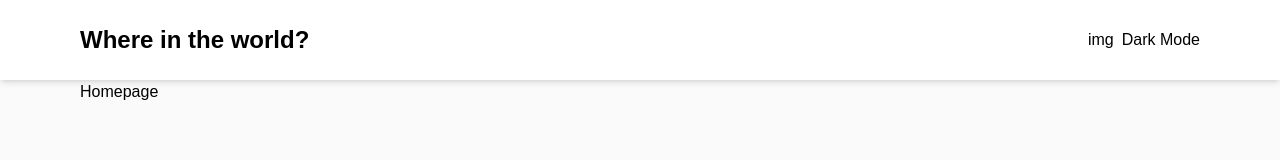
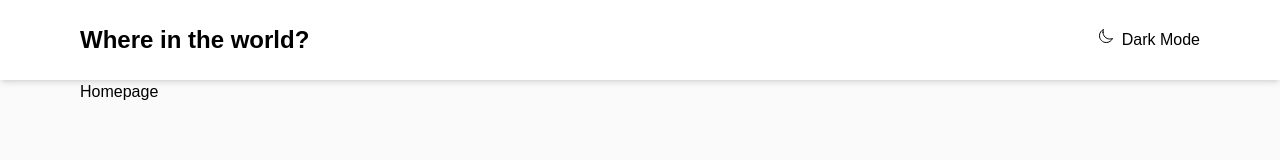
Before and after one commit to apekul/rest-countries-api, a React (Create React App) app: page / in a window 1280 px wide. Shown: the top 160 px of the page. Built offline with nearby package versions, Linux system fonts and the light colour scheme.

Commit message:
install react icons, add icons for dark/light mode

```diff
--- a/package.json
+++ b/package.json
@@ -8,6 +8,7 @@
     "@testing-library/user-event": "^13.2.1",
     "react": "^18.3.1",
     "react-dom": "^18.3.1",
+    "react-icons": "^5.2.1",
     "react-router": "^6.25.1",
     "react-router-dom": "^6.25.1",
     "react-scripts": "5.0.1",
--- a/src/Components/Navbar.js
+++ b/src/Components/Navbar.js
@@ -1,16 +1,16 @@
 import React from "react";
-
+import { IoMoonOutline, IoMoonSharp } from "react-icons/io5";
 const Navbar = () => {
   return (
     <navbar className="paddingX flex items-center justify-between py-6 bg-white shadow-md">
       <h1 className="text-2xl font-[800]">Where in the world?</h1>
       <ul>
         <li className="flex gap-2">
-          <div>img</div>
+          <IoMoonOutline />
           <p>Dark Mode</p>
         </li>
         <li className="hidden gap-2">
-          <div>img</div>
+          <IoMoonSharp />
           <p>Light Mode</p>
         </li>
       </ul>
```
Also changed, not shown: 2 other files (tests, documents, lock files or other folders).
